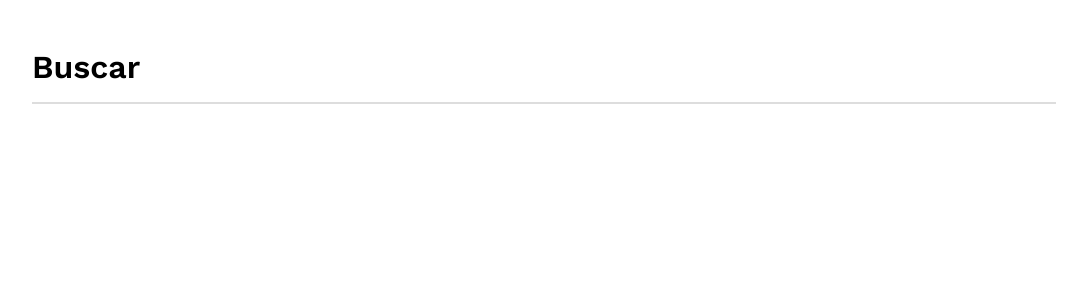
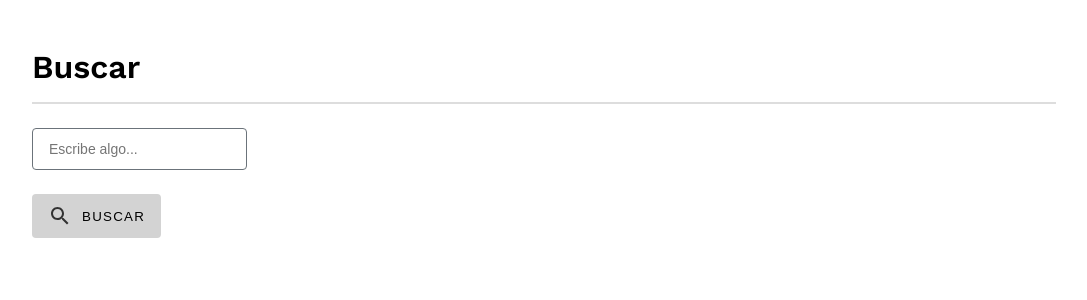
Before and after one commit to camilovegag/tropifeed, a React (Create React App) app: page /search in a window 1280 px wide. Shown: the top 300 px of the page, without its empty margins (96-1183 px from the left). Built offline with nearby package versions, Linux system fonts and the light colour scheme.

Commit message:
Create search boilerplate

```diff
--- a/src/pages/Search/Search.module.css
+++ b/src/pages/Search/Search.module.css
@@ -0,0 +1,3 @@
+.searchBar {
+  /* display: flex; */
+}
--- a/src/pages/Search/index.jsx
+++ b/src/pages/Search/index.jsx
@@ -1,10 +1,28 @@
+import { Form, Formik } from "formik";
+import * as Yup from "yup";
+import Button from "../../components/Button";
 import Header from "../../components/Header";
+import Textfield from "../../components/Textfield";
 import styles from "./Search.module.css";
+import search from "./search.svg";
 
 const Search = () => {
   return (
     <main>
       <Header title="Buscar" />
+      <Formik
+        initialValues={{
+          buscar: "",
+        }}
+        validationSchema={Yup.object({
+          buscar: Yup.string().min(3, "3 caracteres o más.").max(60, "60 caracteres o menos."),
+        })}
+      >
+        <Form className={styles.searchBar}>
+          <Textfield name="buscar" type="text" placeholder="Escribe algo..." />
+          <Button icon={search} text="Buscar" />
+        </Form>
+      </Formik>
     </main>
   );
 };
```
Also changed, not shown: src/pages/Search/search.svg (added).
